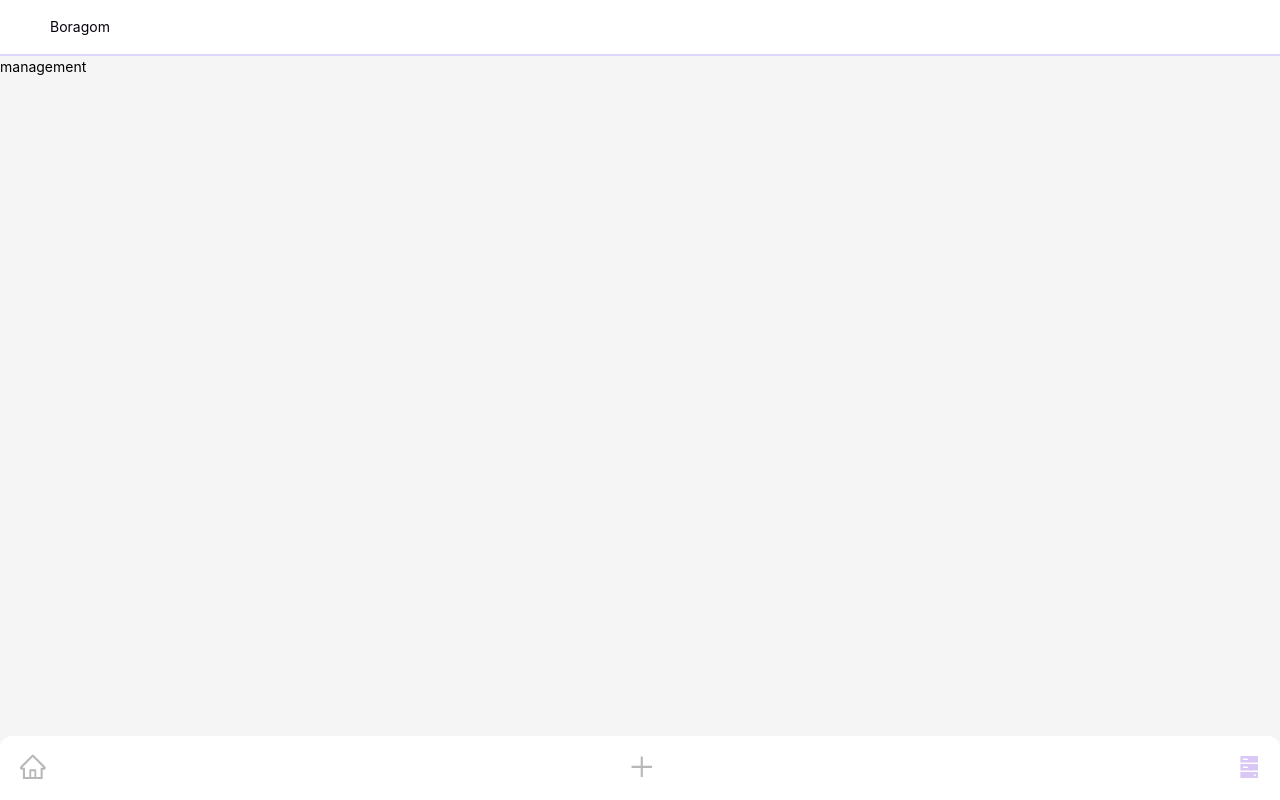
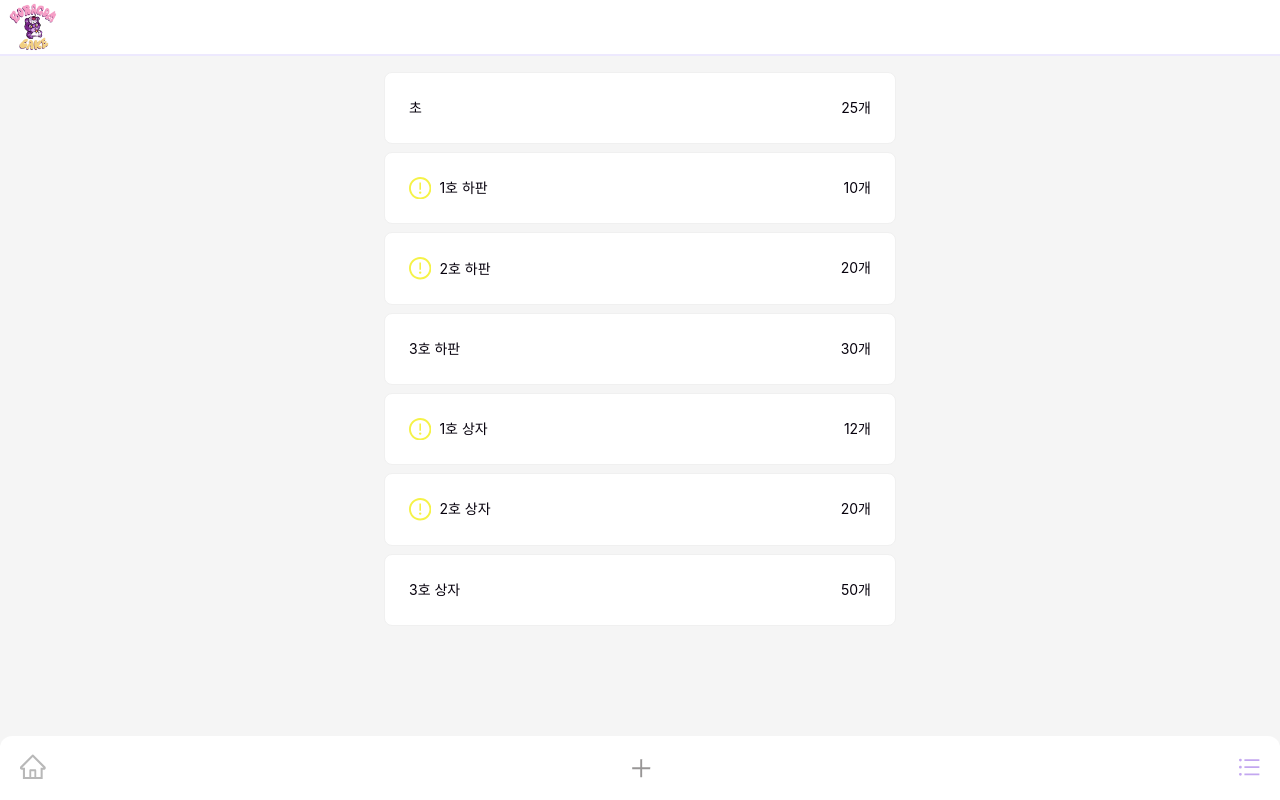
Before and after one commit to ta09472/boragom-admin, a Next.js app: page /management in a window 1280 px wide. Built offline with nearby package versions, Linux system fonts and the light colour scheme.

Commit message:
매니지먼트 페이지 추가

```diff
--- /dev/null
+++ b/src/app/management/loading.tsx
@@ -0,0 +1,9 @@
+import { Spin } from "antd";
+
+export default function Loading() {
+  return (
+    <div className="flex flex-row py-4 px-4 md:px-24 lg:px-48 xl:px-96 gap-4 justify-center h-auto">
+      <Spin />
+    </div>
+  );
+}
--- a/src/app/management/page.tsx
+++ b/src/app/management/page.tsx
@@ -1,11 +1,24 @@
-import Reservation from "@/components/Reservation/Reservation";
-import { TReservation } from "@/types/model/order/type";
+import { Card } from "antd";
+import { Suspense } from "react";
+import Loading from "./loading";
+import Item from "@/components/Item";
 
 export default async function Management() {
-  // const data: TReservation[] = await (
-  //   await fetch("http://localhost:3000/api/order")
-  // ).json();
-
-  // return data?.map((v) => <Reservation reservationInfo={v} key={v.id} />);
-  return <div>management</div>;
+  return (
+    <div>
+      <div className="flex flex-col py-4 px-4 md:px-24 lg:px-48 xl:px-96 gap-4">
+        <div className="overflow-auto h-[40rem] flex flex-col gap-2">
+          <Suspense fallback={<Loading />}>
+            <Item name="초" count={25} />
+            <Item name="1호 하판" count={10} />
+            <Item name="2호 하판" count={20} />
+            <Item name="3호 하판" count={30} />
+            <Item name="1호 상자" count={12} />
+            <Item name="2호 상자" count={20} />
+            <Item name="3호 상자" count={50} />
+          </Suspense>
+        </div>
+      </div>
+    </div>
+  );
 }
--- /dev/null
+++ b/src/components/Item.tsx
@@ -0,0 +1,31 @@
+import { Card } from "antd";
+import { ExclamationCircleOutlined } from "@ant-design/icons";
+
+interface Props {
+  name: string;
+  count: number;
+}
+
+export default function Item({ name, count }: Props) {
+  const isLowItems = (v: number) => {
+    if (v <= 20) return true;
+    return false;
+  };
+
+  return (
+    <Card>
+      <div className="flex flex-row justify-between align-middle">
+        <div className=" items-center align-middle flex flex-row">
+          {isLowItems(count) ? (
+            <ExclamationCircleOutlined
+              className="pr-2"
+              style={{ color: "#f5f247", fontSize: "1.4rem" }}
+            />
+          ) : null}
+          <div>{name}</div>
+        </div>
+        <p>{count}개</p>
+      </div>
+    </Card>
+  );
+}
--- a/src/components/Layout/index.tsx
+++ b/src/components/Layout/index.tsx
@@ -71,20 +71,9 @@ export function Sider() {
 }
 
 export function Header() {
-  const getSelectedKeys = (pathname: string) => {
-    switch (pathname) {
-      case "/management":
-        return ["management"];
-      default:
-        return ["/"];
-    }
-  };
-
-  const handleClick = ({ key }: MenuInfo) => {};
-
   return (
-    <Layout.Header className=" bg-white border-b-2 border-violet-200 h-[3.5rem] flex  items-center content-center sticky top-0 z-50">
-      Boragom
+    <Layout.Header className=" bg-white border-b-2 border-violet-100 h-[3.5rem] flex flex-row p-2  items-center sticky top-0 z-50">
+      <Image src="/boragom.png" alt="logo" width="50" height="50" />
     </Layout.Header>
   );
 }
--- a/src/components/NavBar/index.tsx
+++ b/src/components/NavBar/index.tsx
@@ -1,6 +1,6 @@
 "use client";
 
-import { HddFilled, HomeOutlined } from "@ant-design/icons";
+import { HomeOutlined, UnorderedListOutlined } from "@ant-design/icons";
 import { usePathname } from "next/navigation";
 import "./style.css";
 import Link from "next/link";
@@ -45,18 +45,18 @@ export default function NavBar() {
         <HomeOutlined
           style={{
             fontSize: "1.6rem",
-            color: getSelectedKeys(pathname) === "/" ? "#d9c7f5" : "#b8b8b8",
+            color: getSelectedKeys(pathname) === "/" ? "#c3a7f0" : "#b8b8b8",
           }}
         />
       </Link>
       <AddReservation onClick={addReservation} />
       <Link href={"/management"}>
-        <HddFilled
+        <UnorderedListOutlined
           style={{
             fontSize: "1.4rem",
             color:
               getSelectedKeys(pathname) === "management"
-                ? "#d9c7f5"
+                ? "#c3a7f0"
                 : "#b8b8b8",
           }}
         />
--- a/src/components/Reservation/AddReservation.tsx
+++ b/src/components/Reservation/AddReservation.tsx
@@ -68,19 +68,21 @@ export default function AddReservation({ onClick }: Props) {
   return (
     <>
       <Button
-        className=" bg-white flex align-middle items-center content-center"
+        className=" bg-white flex flex-row align-middle justify-center items-center"
         shape="circle"
         onClick={handleClick}
         type="text"
-        icon={
-          <PlusOutlined
-            style={{
-              color: "#b8b8b8",
-              fontSize: "1.6rem",
-            }}
-          />
-        }
-      />
+        // icon={
+        //   <PlusOutlined
+        //     style={{
+        //       color: "#b8b8b8",
+        //       fontSize: "1.6rem",
+        //     }}
+        //   />
+        // }
+      >
+        <PlusOutlined style={{ color: "#989696", fontSize: "1.4rem" }} />
+      </Button>
       <Modal
         okType="default"
         title="예약 정보 입력"
```
